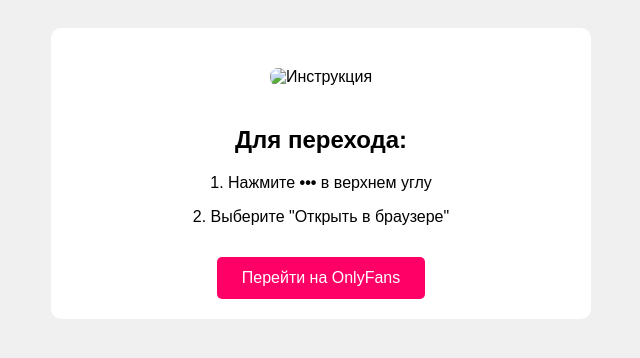
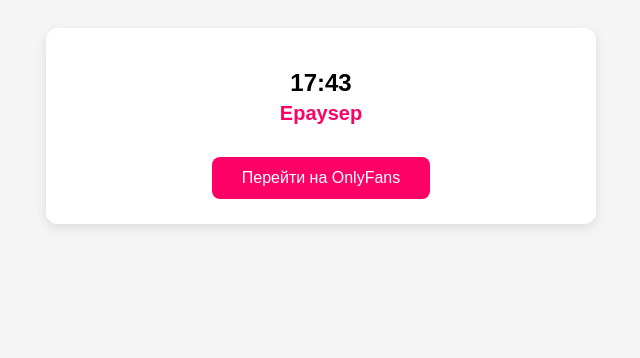
Before and after one commit to UraganSerega/ttvid, a plain HTML site: page index.html in a window 1280 px wide. Shown: the whole page, without its empty margins (319-959 px from the left). Drawn offline with Linux system fonts and the light colour scheme.

Commit message:
index.html

```diff
--- a/index.html
+++ b/index.html
@@ -3,36 +3,51 @@
 <head>
   <meta charset="UTF-8">
   <meta name="viewport" content="width=device-width, initial-scale=1.0">
-  <title>Переход...</title>
+  <title>Epaysep - Открыть в браузере</title>
   <style>
     body {
       font-family: Arial, sans-serif;
-      background-color: #f0f0f0;
+      background: #f5f5f5;
       text-align: center;
       padding: 20px;
+      color: #333;
     }
-    img {
-      max-width: 100%;
-      height: auto;
+    .container {
+      max-width: 500px;
+      margin: 0 auto;
+      background: white;
+      padding: 25px;
+      border-radius: 12px;
+      box-shadow: 0 4px 12px rgba(0,0,0,0.1);
+    }
+    h1 {
+      color: #000;
+      font-size: 24px;
+      margin-bottom: 5px;
+    }
+    h2 {
+      color: #FF0066;
+      font-size: 20px;
+      margin-top: 0;
+    }
+    .instructions {
+      text-align: left;
+      margin: 20px 0;
+      padding: 15px;
+      background: #f9f9f9;
       border-radius: 8px;
-      margin: 20px 0;
     }
     .btn {
       background: #FF0066;
       color: white;
-      padding: 12px 25px;
-      border-radius: 5px;
+      border: none;
+      padding: 12px 30px;
+      border-radius: 8px;
+      font-size: 16px;
+      cursor: pointer;
+      margin-top: 15px;
       text-decoration: none;
       display: inline-block;
-      margin-top: 15px;
-      font-size: 16px;
-    }
-    .instructions {
-      background: white;
-      padding: 20px;
-      border-radius: 10px;
-      max-width: 500px;
-      margin: 0 auto;
     }
     .hidden {
       display: none;
@@ -40,13 +55,15 @@
   </style>
 </head>
 <body>
-  <div class="instructions">
-    <img src="images/photo.jpg?v=4" alt="Инструкция" style="width:100%; max-width:500px;">
+  <div class="container">
+    <h1>17:43</h1>
+    <h2>Epaysep</h2>
 
     <div id="tiktok-view">
-      <h2>Для перехода:</h2>
-      <p>1. Нажмите <strong>•••</strong> в верхнем углу</p>
-      <p>2. Выберите "Открыть в браузере"</p>
+      <div class="instructions">
+        <h3>Open in Instagram</h3>
+        <p>To get the best experience, click <strong>...</strong> in the top right, and select <strong>"Open in browser"</strong></p>
+      </div>
     </div>
 
     <div id="browser-view" class="hidden">
@@ -55,14 +72,12 @@
   </div>
 
   <script>
-    // Определяем, открыто ли в TikTok
+    // Проверяем, открыто ли в TikTok
     const isTikTok = /tiktok/i.test(navigator.userAgent);
 
-    if (isTikTok) {
-      // Показываем инструкцию для TikTok
-      document.getElementById('tiktok-view').classList.remove('hidden');
-    } else {
-      // Показываем кнопку перехода
+    if (!isTikTok) {
+      // Если в браузере - показываем кнопку
+      document.getElementById('tiktok-view').classList.add('hidden');
       document.getElementById('browser-view').classList.remove('hidden');
     }
   </script>
```
